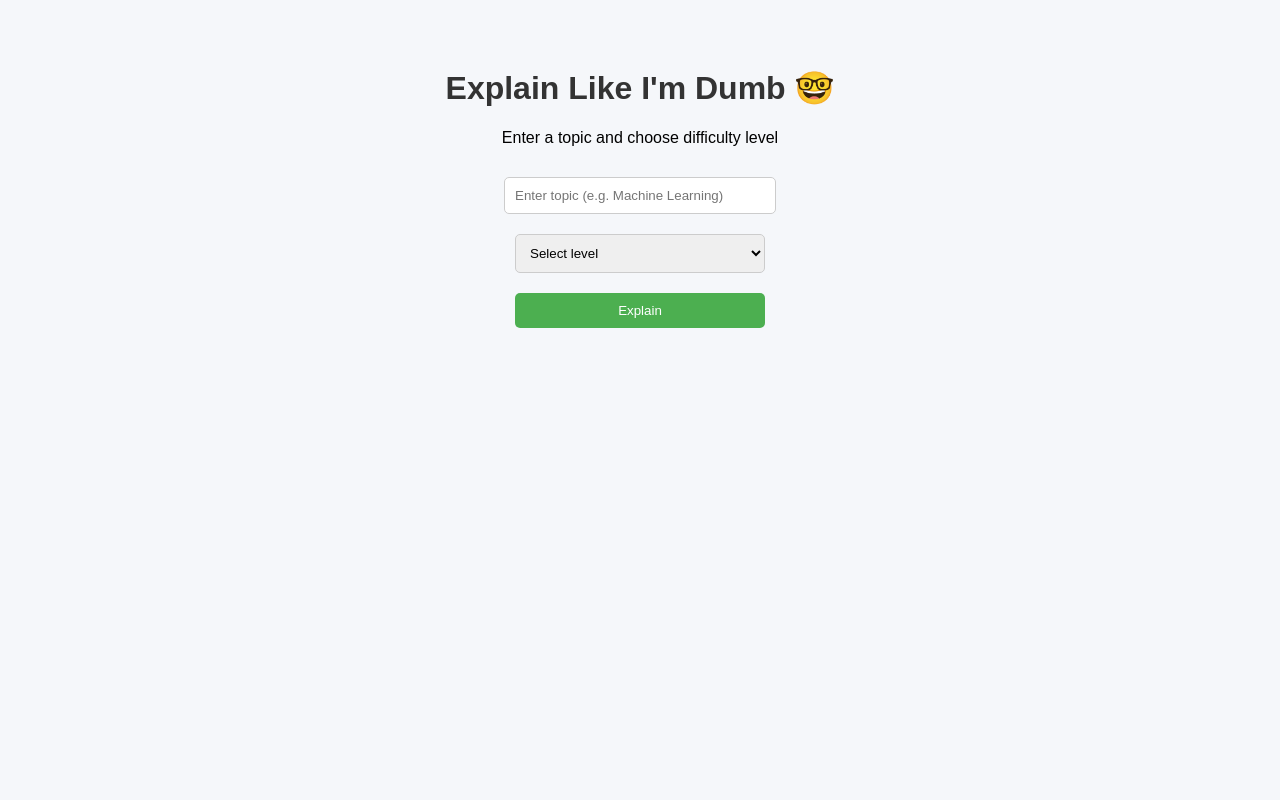
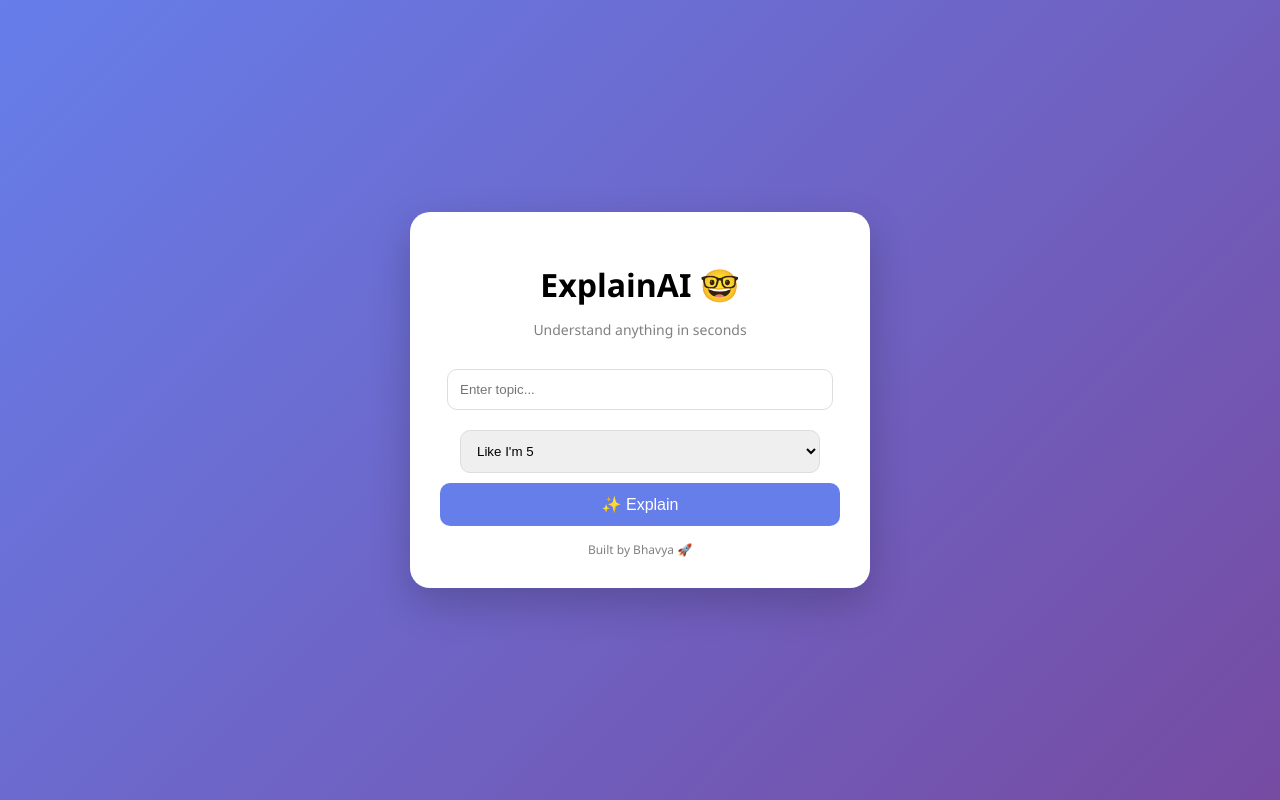
Before and after one commit to bhavyaah/explain-ai-app, a Flask app: template explain-ai-app/templates/explain.html in a window 1280 px wide. Run offline with Flask 3, Linux system fonts and the light colour scheme; the template is opened without the code that fills it, so the values that code supplies are empty.

Commit message:
Updated UI design

```diff
--- a/explain-ai-app/templates/explain.html
+++ b/explain-ai-app/templates/explain.html
@@ -1,93 +1,125 @@
 <!DOCTYPE html>
-<html lang="en">
+<html>
 <head>
-    <meta charset="UTF-8">
-    <title>Explain AI</title>
+    <title>ExplainAI</title>
+    <meta name="viewport" content="width=device-width, initial-scale=1.0">
 
     <style>
         body {
-            font-family: Arial, sans-serif;
-            background: #f5f7fa;
+            font-family: 'Segoe UI', sans-serif;
+            background: linear-gradient(135deg, #667eea, #764ba2);
+            margin: 0;
+            display: flex;
+            justify-content: center;
+            align-items: center;
+            height: 100vh;
+            color: white;
+        }
+
+        .container {
+            background: white;
+            color: black;
+            padding: 30px;
+            border-radius: 20px;
+            width: 400px;
+            box-shadow: 0 15px 40px rgba(0,0,0,0.2);
             text-align: center;
-            padding: 40px;
         }
 
         h1 {
-            color: #333;
+            margin-bottom: 5px;
         }
 
-        form {
-            margin-top: 20px;
+        .tagline {
+            font-size: 14px;
+            color: gray;
+            margin-bottom: 20px;
         }
 
-        input, select, button {
-            padding: 10px;
-            margin: 10px;
-            width: 250px;
-            border-radius: 5px;
-            border: 1px solid #ccc;
+        input, select {
+            width: 90%;
+            padding: 12px;
+            margin: 10px 0;
+            border-radius: 10px;
+            border: 1px solid #ddd;
         }
 
         button {
-            background-color: #4CAF50;
+            background: #667eea;
             color: white;
+            padding: 12px 20px;
             border: none;
+            border-radius: 10px;
             cursor: pointer;
+            width: 100%;
+            font-size: 16px;
         }
 
         button:hover {
-            background-color: #45a049;
+            background: #5a67d8;
         }
 
-        .result-box {
-            margin-top: 30px;
-            padding: 20px;
-            background: white;
+        #loading {
+            margin-top: 10px;
+            display: none;
+            color: #667eea;
+        }
+
+        .result {
+            margin-top: 20px;
+            text-align: left;
+            background: #f5f5f5;
+            padding: 15px;
             border-radius: 10px;
-            box-shadow: 0 0 10px rgba(0,0,0,0.1);
-            width: 60%;
-            margin-left: auto;
-            margin-right: auto;
+            max-height: 200px;
+            overflow-y: auto;
+        }
+
+        footer {
+            margin-top: 15px;
+            font-size: 12px;
+            color: gray;
         }
     </style>
+
+    <script>
+        function showLoading() {
+            document.getElementById("loading").style.display = "block";
+        }
+    </script>
 </head>
 
 <body>
 
-    <h1>Explain Like I'm Dumb 🤓</h1>
-    <p>Enter a topic and choose difficulty level</p>
+<div class="container">
+    <h1>ExplainAI 🤓</h1>
+    <p class="tagline">Understand anything in seconds</p>
 
-    <form action="/explain" method="POST">
+    <form action="/explain" method="post" onsubmit="showLoading()">
+        <input type="text" name="topic" placeholder="Enter topic..." required>
 
-        <input
-            type="text"
-            name="topic"
-            placeholder="Enter topic (e.g. Machine Learning)"
-            required
-        >
-
-        <br>
-
-        <select name="level" required>
-            <option value="">Select level</option>
-            <option value="like a 5-year-old">Like a 5-year-old</option>
-            <option value="simple">Simple</option>
-            <option value="intermediate">Intermediate</option>
-            <option value="advanced">Advanced</option>
+        <select name="level">
+            <option value="5 years old">Like I'm 5</option>
+            <option value="student">Student level</option>
+            <option value="expert">Expert level</option>
         </select>
 
-        <br>
-
-        <button type="submit">Explain</button>
-
+        <button type="submit">✨ Explain</button>
     </form>
 
+    <p id="loading">⏳ Thinking...</p>
+
     {% if result %}
-        <div class="result-box">
-            <h3>Explanation:</h3>
-            <p>{{ result }}</p>
-        </div>
+    <div class="result">
+        <strong>Explanation:</strong>
+        <p>{{ result }}</p>
+    </div>
     {% endif %}
+
+    <footer>
+        Built by Bhavya 🚀
+    </footer>
+</div>
 
 </body>
 </html>
```
